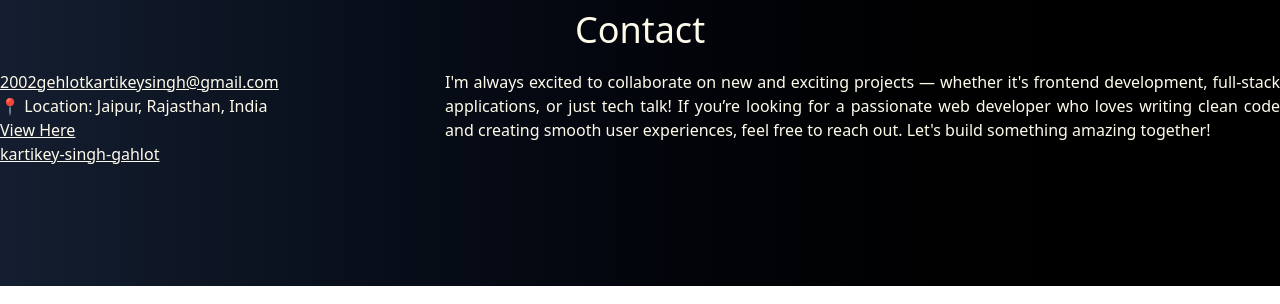
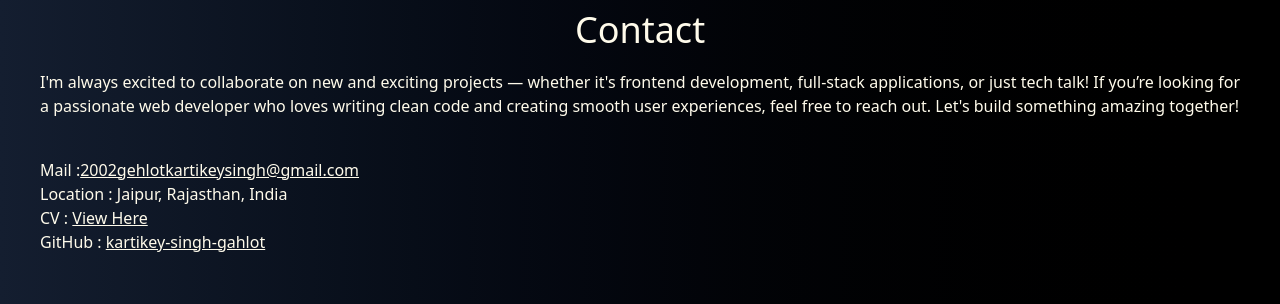
Before and after one commit to Kartikey-Singh-Gahlot/KartikeyPortFolio, a React (Vite) app: page / in a window 1280 px wide. Shown: the part 1954-2258 px from the top of the page. Built offline with nearby package versions, Linux system fonts and the light colour scheme.

Commit message:
footer styled

```diff
--- a/src/App.jsx
+++ b/src/App.jsx
@@ -127,18 +127,20 @@ function trgrMobNav(){
 
                <Headings pageHeadingStyle="" pageHeading="Contact" headingId="pageFour"/>
 
-               <div className="flex justify-center">
+               <div className="flex justify-around flex-col gap-10 items-center px-10 w-full h-fit">
 
-                       <div className=" flex flex-col w-full text-amber-50 justify-around">
-                          <a href="mailto:2002gehlotkartikeysingh@gmail.com" className="underline hover:text-blue-400">2002gehlotkartikeysingh@gmail.com</a>
-                          📍 Location: Jaipur, Rajasthan, India
-                          <a href={cvLink} className="underline hover:text-blue-400" target="_blank">View Here</a>
-                          <a href="https://github.com/kartikey-singh-gahlot" target="_blank" className="underline hover:text-blue-400">kartikey-singh-gahlot</a>
-                       </div>
-
-                       <p className="text-amber-50 text-justify">
+                       <p className="text-amber-50 text-justify w-full">
                          I'm always excited to collaborate on new and exciting projects — whether it's frontend development, full-stack applications, or just tech talk!  If you’re looking for a passionate web developer who loves writing clean code and creating smooth user experiences, feel free to reach out.  Let's build something amazing together!
                        </p>
+
+                       <ul className=" flex flex-col w-full text-amber-50 justify-around">
+                          <li className="w-full text-justify">Mail :<a href="mailto:2002gehlotkartikeysingh@gmail.com" className="underline hover:text-blue-400">2002gehlotkartikeysingh@gmail.com</a></li>
+                          <li className="w-full text-justify">Location : <a>Jaipur, Rajasthan, India</a></li>
+                          <li className="w-full text-justify">CV : <a href={cvLink} className="underline hover:text-blue-400" target="_blank">View Here</a></li>
+                          <li className="w-full text-justify">GitHub : <a href="https://github.com/kartikey-singh-gahlot" target="_blank" className="underline hover:text-blue-400">kartikey-singh-gahlot</a></li>
+
+                       </ul>
+
                </div>
 
           </footer>
--- a/src/Output.css
+++ b/src/Output.css
@@ -323,8 +323,14 @@
   .gap-5 {
     gap: calc(var(--spacing) * 5);
   }
+  .gap-6 {
+    gap: calc(var(--spacing) * 6);
+  }
   .gap-10 {
     gap: calc(var(--spacing) * 10);
+  }
+  .gap-20 {
+    gap: calc(var(--spacing) * 20);
   }
   .overflow-hidden {
     overflow: hidden;
@@ -628,6 +634,11 @@
   .min-\[780px\]\:flex-col {
     @media (width >= 780px) {
       flex-direction: column;
+    }
+  }
+  .min-\[780px\]\:flex-row {
+    @media (width >= 780px) {
+      flex-direction: row;
     }
   }
   .min-\[780px\]\:gap-0 {
```
